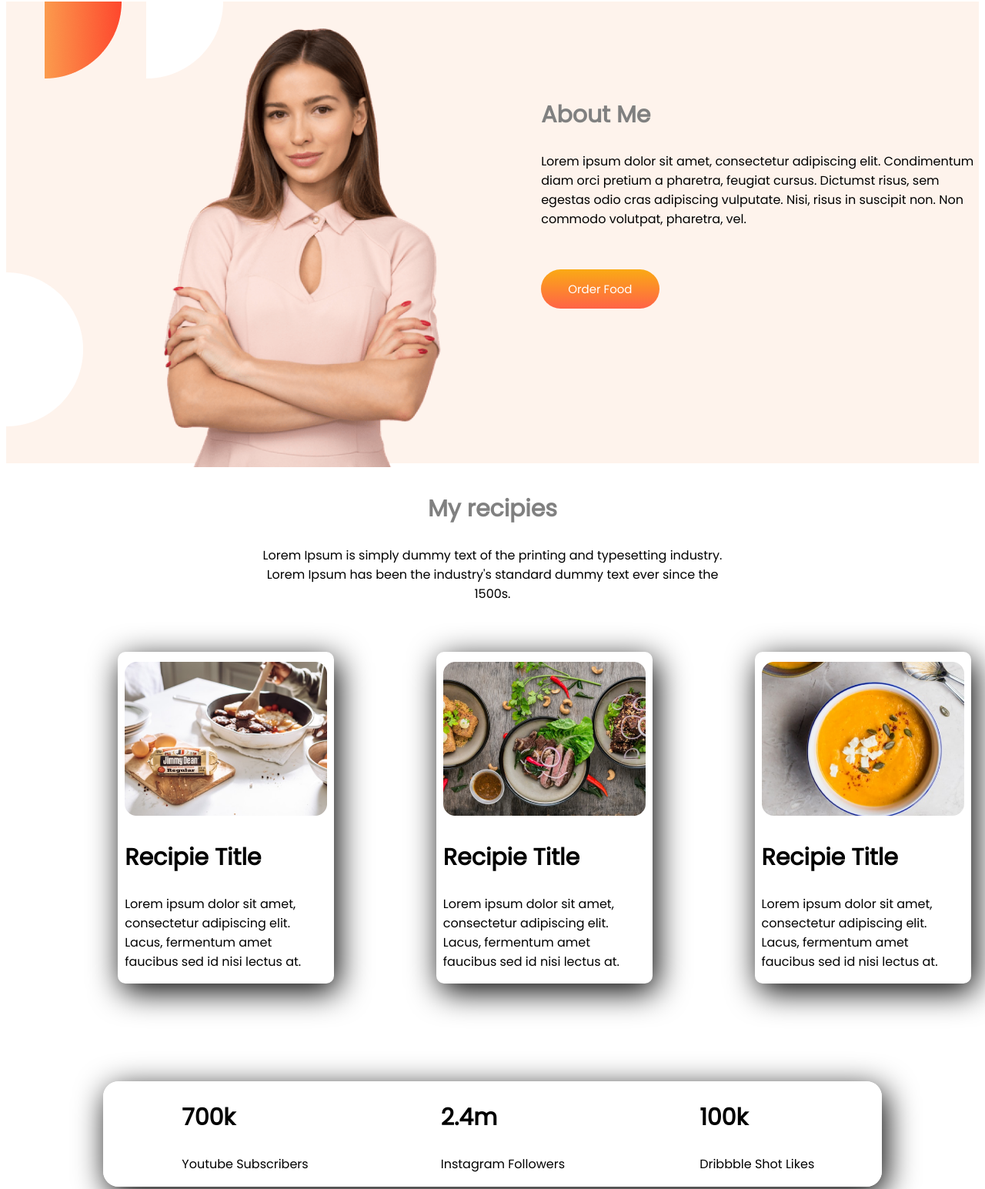
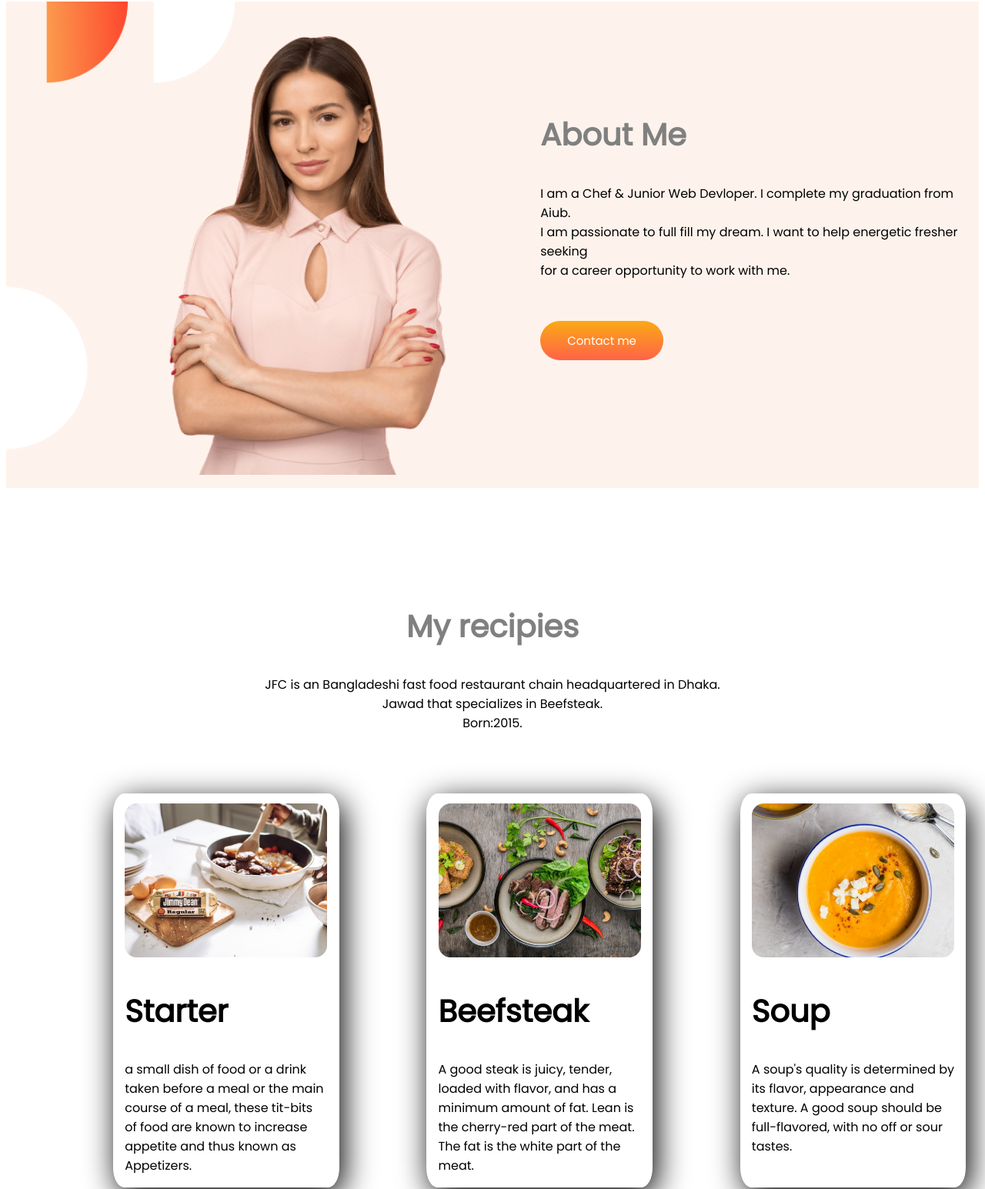
Before and after one commit to JawadRahman/Food-network, a plain HTML site: page index.html in a window 1280 px wide. Shown: the part 654-2199 px from the top of the page at 77% size. Drawn offline with Linux system fonts and the light colour scheme.

Commit message:
complete Website

```diff
--- a/index.html
+++ b/index.html
@@ -10,10 +10,11 @@
     <link rel="preconnect" href="https://fonts.googleapis.com">
     <link rel="preconnect" href="https://fonts.gstatic.com" crossorigin>
     <link href="https://fonts.googleapis.com/css2?family=Poppins&display=swap" rel="stylesheet">
+    <link rel="icon" href="img/FN.png" type="image" >
 </head>
 
 <body>
-    <section class="flexible-container">
+    <section class="top-banner flexible-container">
         <div class="half-width half-width1">
             <h1><span class="orange-clr">Skip</span> The Diet,<br>
                 Just Eat Healthy <br>
@@ -28,7 +29,7 @@
         </div>
     </section>
 
-    <section class="flexible-container aboutme">
+    <section class="aboutme flexible-container">
 
         <div class="half-width">
             <img class="person" src="img/Person Image.png" height="570" >
@@ -36,48 +37,37 @@
         </div>
         <div class="half-width half-width1">
             <h2>About Me</h2>
-            <p>Lorem ipsum dolor sit amet, consectetur adipiscing
-                elit. Condimentum diam orci pretium a pharetra,
-                feugiat cursus. Dictumst risus, sem egestas odio cras
-                adipiscing vulputate. Nisi, risus in suscipit non. Non
-                commodo volutpat, pharetra, vel.</p>
+            <p>I am a Chef & Junior Web Devloper. I complete my graduation from Aiub. <br>
+                I am passionate to full fill my dream. I want to help energetic fresher seeking <br> for a career opportunity to work with me.
+                 </p>
                 <br>
                 <br>
-                <a class="link-btn" target="_blank" href="https://www.linkedin.com/in/md-jawad-rahman-1521ba213/">Order Food</a>
+                <a class="link-btn" target="_blank" href="https://www.linkedin.com/in/md-jawad-rahman-1521ba213/">Contact me</a>
         </div>
 
     </section>
     <section class="my-recipies">
         <h2>My recipies</h2>
-        <p>Lorem Ipsum is simply dummy text of the printing and typesetting industry.<br>
-            Lorem Ipsum has been the industry's standard dummy text ever since the<br>
-            1500s.</p>
+        <p>JFC is an Bangladeshi fast food restaurant chain headquartered in Dhaka.<br>
+            Jawad that specializes in Beefsteak.<br>
+            Born:2015.</p>
         <div class="food-flexible">
             <div class="food-item">
                 <img class="food-img" src="img/Project Cover.jpg" height="200" alt="">
-                <h2>Recipie Title</h2>
-                <p>Lorem ipsum dolor sit amet,
-                    consectetur adipiscing elit. Lacus,
-                    fermentum amet faucibus sed id nisi
-                    lectus at.</p>
+                <h2>Starter</h2>
+                <p>a small dish of food or a drink taken before a meal or the main course of a meal, these tit-bits of food are known to increase appetite and thus known as Appetizers.</p>
 
 
             </div>
             <div class="food-item">
                 <img class="food-img" src="img/Project Cover1.jpg" height="200" alt="">
-                <h2>Recipie Title</h2>
-                <p>Lorem ipsum dolor sit amet,
-                    consectetur adipiscing elit. Lacus,
-                    fermentum amet faucibus sed id nisi
-                    lectus at.</p>
+                <h2>Beefsteak</h2>
+                <p>A good steak is juicy, tender, loaded with flavor, and has a minimum amount of fat. Lean is the cherry-red part of the meat. The fat is the white part of the meat. </p>
             </div>
             <div class="food-item">
                 <img class="food-img" src="img/Project Cover.png" height="200" alt="">
-                <h2>Recipie Title</h2>
-                <p>Lorem ipsum dolor sit amet,
-                    consectetur adipiscing elit. Lacus,
-                    fermentum amet faucibus sed id nisi
-                    lectus at.</p>
+                <h2>Soup</h2>
+                <p>A soup's quality is determined by its flavor, appearance and texture. A good soup should be full-flavored, with no off or sour tastes. </p>
             </div>
         </div>
     </section>
@@ -96,6 +86,20 @@
             <p>Dribbble Shot Likes</p>
         </div>
     </section>
+    <section   class="feedback flexible-container">
+        <div class="half-width half-width1">
+            <h2>Give Us <span class="feedback-clr">Feedback</span> </h2>
+            <p>Hotline : 1111</p>
+            <p>Email : FoodNetwork@gmail.com</p>
+            <p>Get Update From anywhere</p>
+            <input class="email" type="Email" placeholder="Email">
+            <input type="submit">
+
+        </div>
+        <div class="half-width">
+            <img src="img/feedback.png" alt="">
+        </div>
+    </section>
     <footer>
         <h3><Span class="food-clr">Food</Span> Network</h3>
         <p id="footer-p">Eat healthy to live healthy. Live healthy to live happy.</p>
--- a/style.css
+++ b/style.css
@@ -34,11 +34,14 @@ h1{
 .aboutme{
     background-image: url(img/7.png);
     background-repeat: no-repeat;
-
+    margin-bottom: 150px;
+    padding: 10px;
+    background-repeat: no-repeat;
+    background-size: cover;
 
 }
 h2{
-    font-size:30px ;
+    font-size:40px ;
     color: grey;
     font-weight: bold;
 }
@@ -54,19 +57,21 @@ h2{
 }
 .food-item{
     width: 80%;
+    margin-top: 2%;
     margin-left:5% ;
     margin-right: 10%;
-    padding-left: 1%;
-    padding-right: 1%;
+    padding-left: 2%;
+    padding-right: 2%;
     box-shadow: 5px 10px 40px;
-    border-radius: 10px;
+    border-radius: 5%;
 
 }
 .food-flexible{
     display: flex;
-    width: 70%;
+    width: 60%;
     margin-top: 5%;
     padding-left:8% ;
+    padding-right: 5%;
 
 }
 .food-item h2{
@@ -93,6 +98,9 @@ h2{
 
     color: black;
 }
+.feedback-clr{
+    color: red;
+}
 h3{
 
     font-size: 25px;
```
Also changed, not shown: img/FN.png (added), img/feedback.png (added).
